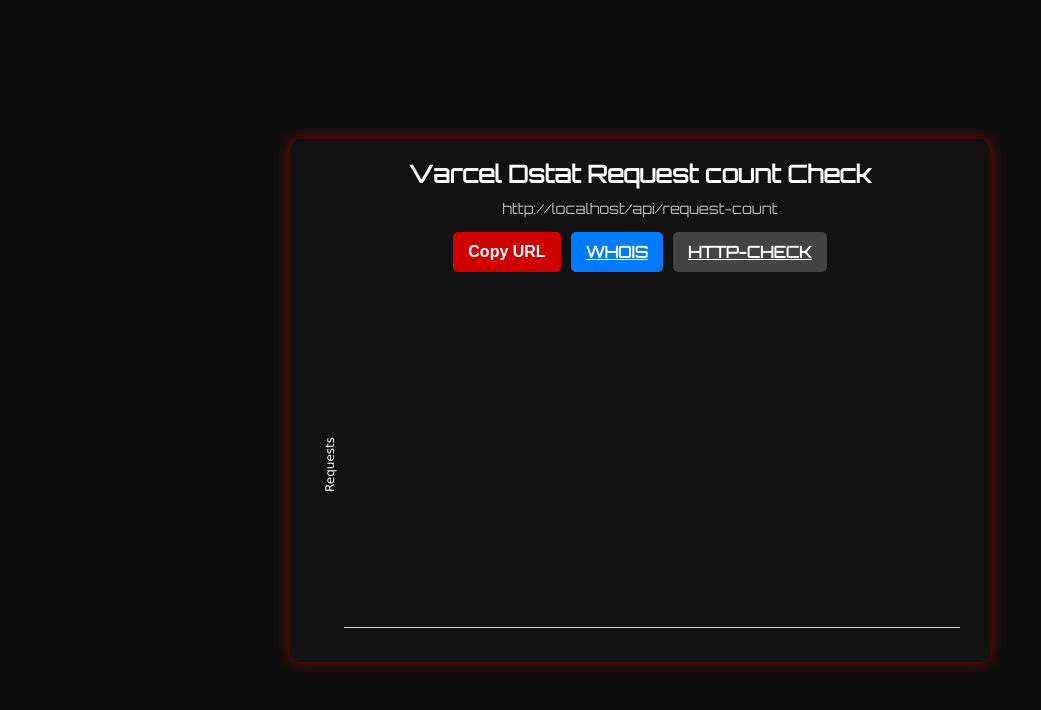
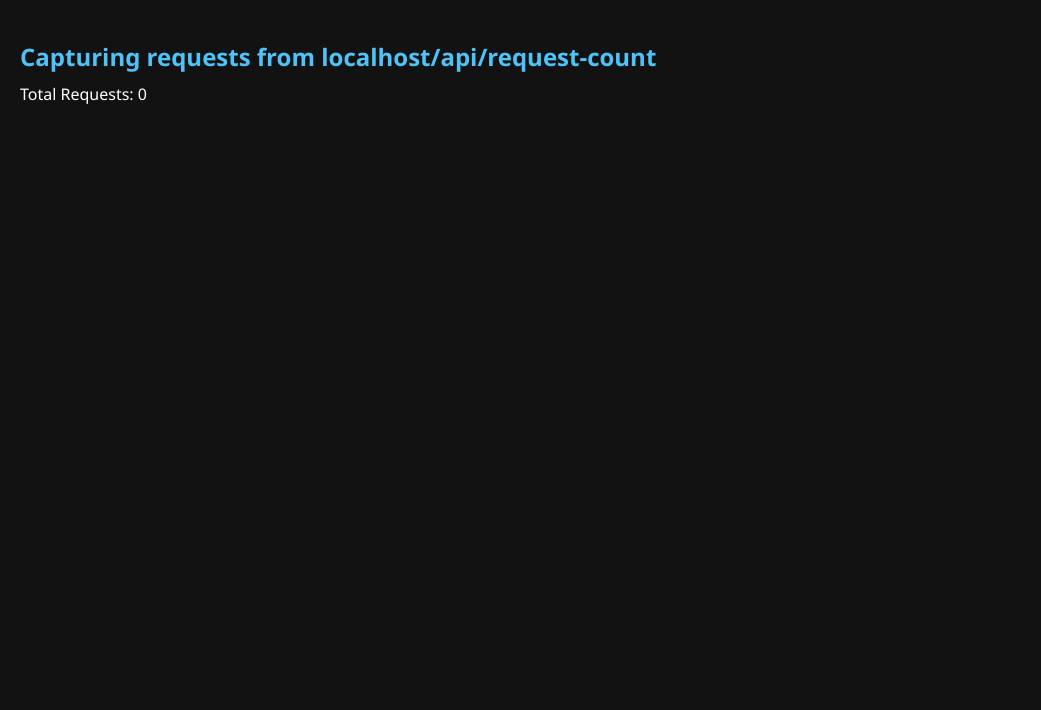
Before and after one commit to Xuankiendev/stats, a website: page public/index.html in a window 1280 px wide. Shown: the whole page, without its empty margins (0-1041 px from the left). Drawn offline with nearby package versions, Linux system fonts and the light colour scheme; no server answers.

Commit message:
Update index.html

```diff
--- a/public/index.html
+++ b/public/index.html
@@ -1,142 +1,69 @@
-<!DOCTYPE html><html lang="en">
+<!DOCTYPE html>
+<html>
   <head>
-  <meta charset="UTF-8">
-  <meta name="viewport" content="width=device-width, initial-scale=1.0">
-  <title>Github Dstat - Request Counter</title>
+    <title>Live Request Tracker</title>
     <script src="https://code.highcharts.com/highcharts.js"></script>
-  <link href="https://fonts.googleapis.com/css2?family=Orbitron&display=swap" rel="stylesheet">
     <style>
-    * { margin: 0; padding: 0; box-sizing: border-box; }
       body {
-      background: #0d0d0d;
-      font-family: 'Orbitron', sans-serif;
-      color: white;
-      text-align: center;
-      display: flex;
-      flex-direction: column;
-      justify-content: center;
-      align-items: center;
-      height: 100vh;
-      position: relative;
-    }
-    .container {
-      background: #111;
+        margin: 0;
         padding: 20px;
-      border-radius: 10px;
-      box-shadow: 0 0 15px rgba(255, 0, 0, 0.5);
-      width: 90%;
-      max-width: 700px;
-      position: relative;
-      z-index: 2;
-    }
-    .button-group {
-      display: flex;
-      justify-content: center;
-      gap: 10px;
-      margin-bottom: 20px;
-    }
-    .btn {
-      padding: 10px 15px;
-      border: none;
-      border-radius: 5px;
-      cursor: pointer;
-      font-size: 1em;
-      font-weight: bold;
-      transition: 0.3s;
-    }
-    .btn.red { background: #d10000; color: white; }
-    .btn.blue { background: #007bff; color: white; }
-    .btn.gray { background: #444; color: white; }
-    .btn:hover { opacity: 0.8; }
-    .title {
-      font-size: 1.5em;
-      font-weight: bold;
-      margin-bottom: 10px;
-    }
-    .subtitle {
-      font-size: 0.9em;
-      color: #bbb;
-      margin-bottom: 15px;
+        background-color: #121212;
+        color: #fff;
+        font-family: "Segoe UI", sans-serif;
       }
       #chart-container {
         width: 100%;
-      height: 350px;
+        height: 400px;
+        margin-top: 20px;
       }
-    .watermark {
-      position: absolute;
-      top: 50%;
-      left: 50%;
-      transform: translate(-50%, -50%);
-      font-size: 3em;
-      font-weight: bold;
-      color: rgba(255, 255, 255, 0.1);
-      z-index: 1;
-      user-select: none;
-      pointer-events: none;
+      h2 {
+        font-size: 24px;
+        margin-bottom: 10px;
+        color: #4fc3f7;
       }
     </style>
   </head>
   <body>
-  <div class="watermark">NEFILYDSTAT</div>
-  <div class="container">
-    <div class="title">Varcel Dstat Request count Check</div>
-    <div class="subtitle" id="api-url"></div>
-    <div class="button-group">
-      <button class="btn red" onclick="copyToClipboard()">Copy URL</button>
-      <a class="btn blue" id="whois-link" target="_blank">WHOIS</a>
-      <a class="btn gray" id="http-link" target="_blank">HTTP-CHECK</a>
-    </div>
+    <h2 id="header">Capturing requests from <span id="domain"></span>/api/request-count</h2>
+    <div>Total Requests: <span id="total">0</span></div>
     <div id="chart-container"></div>
-  </div>
+
     <script>
-    const origin = location.origin + "/api/request-count"
-    document.getElementById("api-url").textContent = origin
-    document.getElementById("whois-link").href = "https://check-host.net/check-http?host=" + origin
-    document.getElementById("http-link").href = "https://check-host.net/check-http?host=" + origin
+      async function loadData() {
+        const domain = window.location.host;
+        document.getElementById("domain").textContent = domain;
 
-    function copyToClipboard() {
-      navigator.clipboard.writeText(origin).then(() => alert("URL copied to clipboard!"))
+        const res = await fetch("/api/request-count");
+        const json = await res.json();
+
+        if (!json || !json.totalRequest || !json.data?.length) return;
+
+        document.getElementById("total").textContent = json.totalRequest;
+
+        Highcharts.chart("chart-container", {
+          chart: { type: "line", backgroundColor: "#1e1e1e" },
+          title: { text: "Real-Time Request Graph", style: { color: "#fff" } },
+          xAxis: {
+            type: "datetime",
+            title: { text: "Timestamp" },
+            labels: { style: { color: "#ccc" } }
+          },
+          yAxis: {
+            title: { text: "Requests" },
+            labels: { style: { color: "#ccc" } }
+          },
+          series: [{
+            name: "Requests per second",
+            data: json.data,
+            color: "#4fc3f7"
+          }],
+          legend: { enabled: false },
+          credits: { enabled: false }
+        });
       }
 
-    document.addEventListener("DOMContentLoaded", function () {
-      const chart = Highcharts.chart('chart-container', {
-        chart: {
-          type: 'area',
-          backgroundColor: 'transparent',
-          animation: Highcharts.svg
-        },
-        title: { text: '', style: { color: 'white' } },
-        xAxis: {
-          type: 'datetime',
-          tickPixelInterval: 150,
-          labels: { style: { color: 'white' } }
-        },
-        yAxis: {
-          title: { text: 'Requests', style: { color: 'white' } },
-          min: 0,
-          labels: { style: { color: 'white' } },
-          gridLineColor: 'rgba(255,255,255,0.2)'
-        },
-        legend: { enabled: false },
-        series: [{
-          name: 'Requests',
-          data: [],
-          color: 'red',
-          fillOpacity: 0.2,
-          marker: { enabled: false }
-        }],
-        credits: { enabled: false }
-      })
-
-      function updateChart() {
-        fetch("/api/request-count")
-          .then(r => r.json())
-          .then(d => chart.series[0].setData(d.data))
-      }
-
-      updateChart()
-      setInterval(updateChart, 2000)
-    })
+      loadData();
+      setInterval(loadData, 5000);
     </script>
   </body>
 </html>
```
Lines whose indentation alone changed are shown as unchanged.
